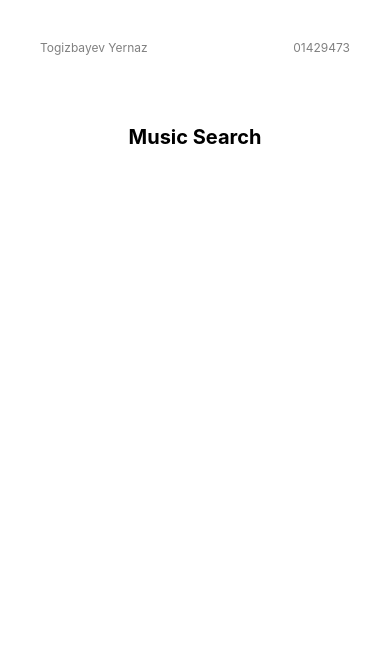
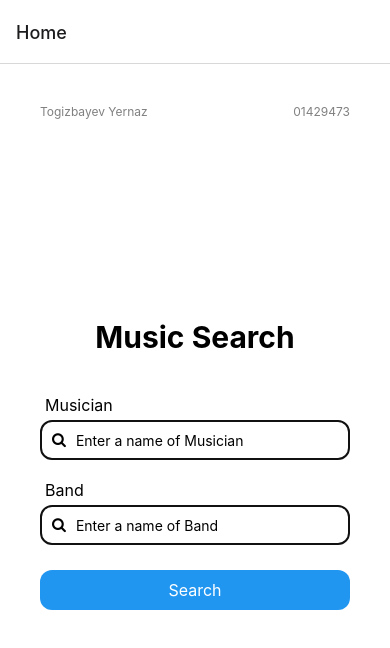
Before and after one commit to yernaz-togizbayev/MusicSearch_app, a React Native app: screen /Home in a window 390 px wide. Shown: the top 648 px of the page. Built offline with nearby package versions, Linux system fonts and the light colour scheme.

Commit message:
create HomeScreen, SearchButton, MusicSearch, Navigator

```diff
--- a/App.js
+++ b/App.js
@@ -1,49 +1,17 @@
-import { StatusBar } from 'expo-status-bar';
 import React from 'react';
-import { StyleSheet, Text, View } from 'react-native';
+import { NavigationContainer } from '@react-navigation/native';
+import { createNativeStackNavigator } from '@react-navigation/native-stack';
+import HomeScreen from './HomeScreen';
+
+const Stack = createNativeStackNavigator()
 
 export default function App() {
-  return (
-    <View style={styles.container}>
-      <View style={styles.NameAndMatrNum}>
-        <Text style={styles.myName}>Togizbayev Yernaz</Text>
-        <Text style={styles.myMatrNum}>01429473</Text>
-      </View>
+  return(
+    <NavigationContainer>
+      <Stack.Navigator>
+        <Stack.Screen name="Home" component={HomeScreen} />
+      </Stack.Navigator>
+    </NavigationContainer>
+  );
 
-      <Text style={styles.Title}>Music Search</Text>
-      <StatusBar style="auto" />
-    </View>
-  );
 }
-
-const styles = StyleSheet.create({
-  container: {
-    flex: 1,
-    backgroundColor: '#fff',
-    padding: 40
-  },
-  NameAndMatrNum: {
-    flexDirection: 'row',
-    justifyContent: 'space-between'
-  },
-  myName: {
-    flex: 1,
-    fontSize: 12,
-    color: '#808080'
-  },
-  myMatrNum: {
-    flex: 1,
-    textAlign: 'right',
-    fontSize: 12,
-    color: '#808080'
-  },
-  Title: {
-    flex: 1,
-    textAlign: 'center',
-    marginTop: 70,
-    fontWeight: 'bold',
-    fontSize: 20
-  }
-
-
-});
--- /dev/null
+++ b/HomeScreen.js
@@ -0,0 +1,58 @@
+import React, {useState} from 'react';
+import { StyleSheet, Text, View } from 'react-native';
+import MusicSearch from './MusicSearch';
+import { SearchBar } from 'react-native-screens';
+import SearchButton from './SearchButton';
+
+
+export default function HomeScreen() {
+  const [musician, setMusicianName] = useState('')
+  const [band, setBandName] = useState('')
+
+  return (
+    <View style={styles.container}>
+      {/* Views for Name/Surname and Matrikelnummer at the top of application */}
+      <View style={styles.NameAndMatrNum}>
+        <Text style={styles.myName}>Togizbayev Yernaz</Text>
+        <Text style={styles.myMatrNum}>01429473</Text>
+      </View>
+
+      {/* Titel of App */}
+      <Text style={styles.AppTitle}>Music Search</Text>
+
+      {/* Search for Musician and Band */}
+      <MusicSearch Title="Musician" updateState={setMusicianName} />
+      <MusicSearch Title="Band" updateState={setBandName} />
+
+      <SearchButton />
+    </View>
+  );
+}
+
+const styles = StyleSheet.create({
+  container: {
+    flex: 1,
+    backgroundColor: '#fff',
+    padding: 40
+  },
+  NameAndMatrNum: {
+    flexDirection: 'row',
+    justifyContent: 'space-between'
+  },
+  myName: {
+    fontSize: 12,
+    color: '#808080'
+  },
+  myMatrNum: {
+    textAlign: 'right',
+    fontSize: 12,
+    color: '#808080'
+  },
+  AppTitle: {
+    textAlign: 'center',
+    marginTop: 200,
+    fontWeight: 'bold',
+    fontSize: 30,
+    marginBottom: 20
+  }
+});
--- /dev/null
+++ b/MusicSearch.js
@@ -0,0 +1,39 @@
+import Reach from 'react'
+import { View, Text, TextInput, StyleSheet } from 'react-native'
+import Icon from 'react-native-vector-icons/FontAwesome'
+
+const MusicSearch = (search) => {
+    const placeholderText = "Enter a name of " + search.Title;
+    return (
+        <View>
+            <Text style={styles.SearchTitle}>{search.Title}</Text>
+
+            {/* View for Search with icon and TextInput */}
+            <View style={styles.Search}>
+                <Icon name="search" size={15} style={{marginRight: 10}} />
+                <TextInput
+                    placeholder={placeholderText}
+                    onChangeText={i => search.updateState(i)} />
+            </View>
+        </View>
+    );
+}
+
+export default MusicSearch
+
+const styles = StyleSheet.create({
+    SearchTitle: {
+        marginTop: 20,
+        marginLeft: 5,
+        fontSize: 16
+    },
+    Search: {
+        flexDirection: 'row',
+        borderWidth: 2,
+        borderColor: '#111',
+        borderRadius: 12,
+        height: 40,
+        padding: 10,
+        marginTop: 5
+      }
+})
--- /dev/null
+++ b/SearchButton.js
@@ -0,0 +1,35 @@
+import React from "react"
+import { Text, View, StyleSheet, TouchableHighlight } from "react-native"
+
+const SearchButton = () => {
+    // const buttonPressed = () => {
+
+    // };
+
+    return (
+        <View>
+            {/* Search Button */}
+            {/* onPress={buttonPressed} */}
+            <TouchableHighlight style={styles.Button} >
+                    <Text style={styles.SearchButtonText}>Search</Text>
+            </TouchableHighlight>
+        </View>
+    );
+
+};
+
+export default SearchButton
+
+const styles = StyleSheet.create ({
+    Button: {
+        marginTop: 25,
+        backgroundColor: '#2196F0',
+        padding: 10,
+        borderRadius: 12
+      },
+      SearchButtonText: {
+        fontSize: 16,
+        textAlign: 'center',
+        color: '#ffffff'
+      }
+});
--- a/package.json
+++ b/package.json
@@ -9,10 +9,14 @@
     "web": "expo start --web"
   },
   "dependencies": {
+    "@react-navigation/native": "^6.1.6",
+    "@react-navigation/native-stack": "^6.9.12",
     "expo": "~48.0.15",
     "expo-status-bar": "~1.4.4",
     "react": "18.2.0",
-    "react-native": "0.71.7"
+    "react-native": "0.71.7",
+    "react-native-safe-area-context": "^4.5.0",
+    "react-native-screens": "~3.20.0"
   },
   "devDependencies": {
     "@babel/core": "^7.20.0"
```
Also changed, not shown: 1 other file (tests, documents, lock files or other folders).
